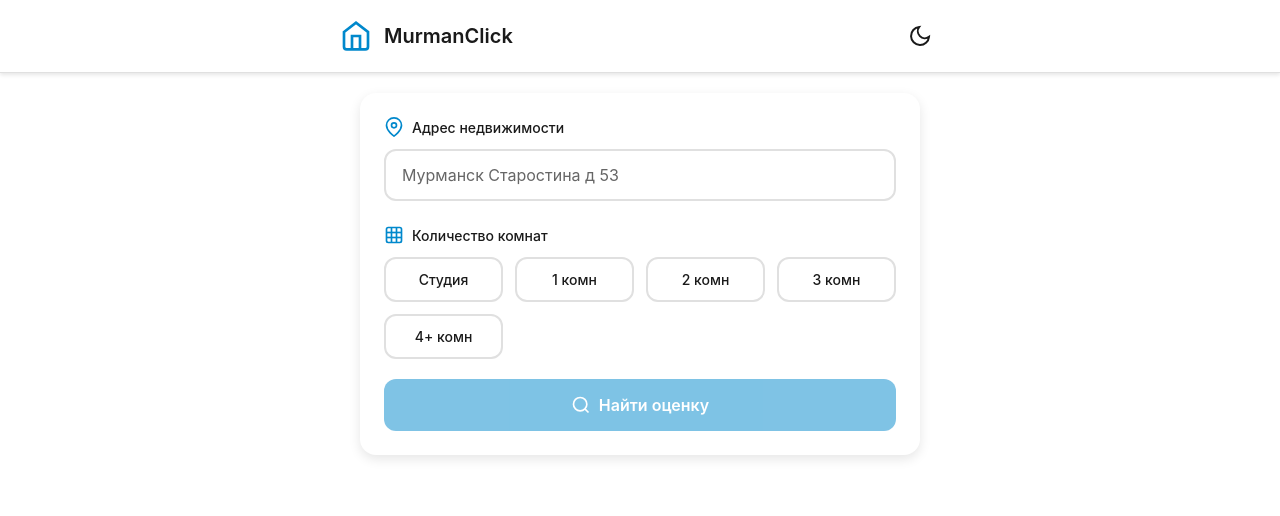
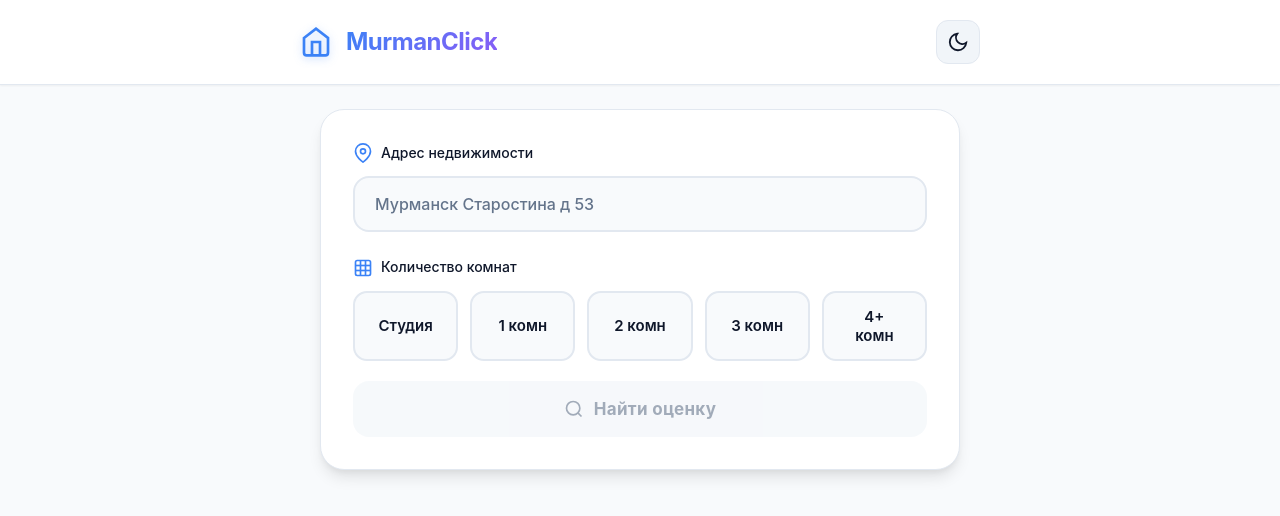
Before and after one commit to Egor51/webappanalyze, a React (Vite) app: page / in a window 1280 px wide. Shown: the top 516 px of the page. Built offline with nearby package versions, Linux system fonts and the light colour scheme.

Commit message:
Modern redesign: gradients, animations, improved shadows and typography

```diff
--- a/src/App.css
+++ b/src/App.css
@@ -2,13 +2,13 @@
   min-height: 100vh;
   display: flex;
   flex-direction: column;
-  background-color: var(--bg-primary);
+  background: var(--bg-primary);
 }
 
 .main-content {
   flex: 1;
-  padding: 20px;
-  max-width: 600px;
+  padding: 24px 20px;
+  max-width: 680px;
   width: 100%;
   margin: 0 auto;
 }
@@ -17,21 +17,36 @@
   display: flex;
   align-items: center;
   gap: 12px;
-  padding: 16px;
-  background-color: var(--error);
+  padding: 16px 20px;
+  background: linear-gradient(135deg, var(--error) 0%, #dc2626 100%);
   color: white;
-  border-radius: 12px;
-  margin-top: 20px;
-  box-shadow: 0 2px 8px var(--shadow);
+  border-radius: 16px;
+  margin-top: 24px;
+  box-shadow: var(--shadow-lg);
+  animation: slideIn 0.3s ease-out;
+  border: 1px solid rgba(255, 255, 255, 0.1);
 }
 
 .error-message svg {
   flex-shrink: 0;
+  filter: drop-shadow(0 2px 4px rgba(0, 0, 0, 0.2));
 }
 
 .error-message p {
   margin: 0;
   font-size: 14px;
+  font-weight: 500;
+}
+
+@keyframes slideIn {
+  from {
+    opacity: 0;
+    transform: translateY(-10px);
+  }
+  to {
+    opacity: 1;
+    transform: translateY(0);
+  }
 }
 
 @media (max-width: 480px) {
--- a/src/components/Header.css
+++ b/src/components/Header.css
@@ -1,15 +1,17 @@
 .header {
-  background-color: var(--card-bg);
+  background: var(--card-bg);
+  backdrop-filter: blur(10px);
   border-bottom: 1px solid var(--border);
-  padding: 16px 20px;
+  padding: 20px 24px;
   position: sticky;
   top: 0;
   z-index: 100;
-  box-shadow: 0 2px 4px var(--shadow);
+  box-shadow: var(--shadow-sm);
+  transition: all 0.3s ease;
 }
 
 .header-content {
-  max-width: 600px;
+  max-width: 680px;
   margin: 0 auto;
   display: flex;
   justify-content: space-between;
@@ -19,47 +21,67 @@
 .logo {
   display: flex;
   align-items: center;
-  gap: 12px;
+  gap: 14px;
 }
 
 .logo svg {
   color: var(--accent);
+  filter: drop-shadow(0 2px 4px rgba(59, 130, 246, 0.3));
+  transition: transform 0.3s ease;
+}
+
+.logo:hover svg {
+  transform: scale(1.1) rotate(5deg);
 }
 
 .logo h1 {
-  font-size: 20px;
-  font-weight: 600;
-  color: var(--text-primary);
+  font-size: 24px;
+  font-weight: 700;
+  background: var(--accent-gradient);
+  -webkit-background-clip: text;
+  -webkit-text-fill-color: transparent;
+  background-clip: text;
   margin: 0;
+  letter-spacing: -0.5px;
 }
 
 .theme-toggle {
-  background: none;
-  border: none;
+  background: var(--bg-secondary);
+  border: 1px solid var(--border);
   cursor: pointer;
-  padding: 8px;
-  border-radius: 8px;
+  padding: 10px;
+  border-radius: 12px;
   color: var(--text-primary);
   display: flex;
   align-items: center;
   justify-content: center;
-  transition: background-color 0.2s ease;
+  transition: all 0.2s ease;
+  width: 44px;
+  height: 44px;
 }
 
 .theme-toggle:hover {
-  background-color: var(--bg-secondary);
+  background: var(--accent);
+  color: white;
+  border-color: var(--accent);
+  transform: translateY(-2px);
+  box-shadow: var(--shadow);
 }
 
 .theme-toggle:active {
-  transform: scale(0.95);
+  transform: translateY(0) scale(0.95);
 }
 
 @media (max-width: 480px) {
   .header {
-    padding: 12px 16px;
+    padding: 16px 20px;
   }
 
   .logo h1 {
-    font-size: 18px;
+    font-size: 20px;
+  }
+
+  .logo {
+    gap: 12px;
   }
 }
--- a/src/components/Loader.css
+++ b/src/components/Loader.css
@@ -2,26 +2,28 @@
   display: flex;
   justify-content: center;
   align-items: center;
-  padding: 60px 20px;
-  min-height: 300px;
+  padding: 80px 20px;
+  min-height: 400px;
 }
 
 .loader {
   display: flex;
   flex-direction: column;
   align-items: center;
-  gap: 24px;
+  gap: 32px;
 }
 
 .loader-house {
   color: var(--accent);
-  animation: pulse 1.5s ease-in-out infinite;
+  filter: drop-shadow(0 4px 8px rgba(59, 130, 246, 0.3));
+  animation: pulse 1.5s ease-in-out infinite, float 3s ease-in-out infinite;
 }
 
 .loader-text {
-  font-size: 16px;
+  font-size: 18px;
   color: var(--text-secondary);
-  font-weight: 500;
+  font-weight: 600;
+  letter-spacing: 0.5px;
 }
 
 @keyframes pulse {
@@ -30,7 +32,16 @@
     transform: scale(1);
   }
   50% {
-    opacity: 0.6;
-    transform: scale(1.05);
+    opacity: 0.7;
+    transform: scale(1.1);
   }
 }
+
+@keyframes float {
+  0%, 100% {
+    transform: translateY(0);
+  }
+  50% {
+    transform: translateY(-10px);
+  }
+}
--- a/src/components/Results.css
+++ b/src/components/Results.css
@@ -1,26 +1,66 @@
 .results {
   display: flex;
   flex-direction: column;
-  gap: 16px;
+  gap: 24px;
+  animation: fadeIn 0.5s ease-out;
+}
+
+@keyframes fadeIn {
+  from {
+    opacity: 0;
+    transform: translateY(20px);
+  }
+  to {
+    opacity: 1;
+    transform: translateY(0);
+  }
 }
 
 .results-header {
-  margin-bottom: 8px;
+  margin-bottom: 12px;
 }
 
 .results-header h2 {
-  font-size: 24px;
-  font-weight: 600;
-  color: var(--text-primary);
+  font-size: 28px;
+  font-weight: 800;
+  background: var(--accent-gradient);
+  -webkit-background-clip: text;
+  -webkit-text-fill-color: transparent;
+  background-clip: text;
   margin: 0;
+  letter-spacing: -0.5px;
 }
 
 .result-card {
-  background-color: var(--card-bg);
-  border-radius: 16px;
-  padding: 20px;
-  box-shadow: 0 4px 12px var(--shadow);
+  background: var(--card-bg);
+  border-radius: 24px;
+  padding: 28px;
+  box-shadow: var(--shadow-lg);
   border: 1px solid var(--border);
+  transition: all 0.3s ease;
+  position: relative;
+  overflow: hidden;
+}
+
+.result-card::before {
+  content: '';
+  position: absolute;
+  top: 0;
+  left: 0;
+  right: 0;
+  height: 4px;
+  background: var(--accent-gradient);
+  opacity: 0;
+  transition: opacity 0.3s ease;
+}
+
+.result-card:hover {
+  box-shadow: var(--shadow-xl);
+  transform: translateY(-4px);
+}
+
+.result-card:hover::before {
+  opacity: 1;
 }
 
 .address-card {
@@ -68,9 +108,13 @@
 }
 
 .price-value {
-  font-size: 32px;
-  font-weight: 700;
-  color: var(--accent);
+  font-size: 36px;
+  font-weight: 800;
+  background: var(--accent-gradient);
+  -webkit-background-clip: text;
+  -webkit-text-fill-color: transparent;
+  background-clip: text;
+  letter-spacing: -1px;
 }
 
 .price-details {
--- a/src/components/SearchForm.css
+++ b/src/components/SearchForm.css
@@ -1,9 +1,28 @@
 .search-form {
-  background-color: var(--card-bg);
-  border-radius: 16px;
-  padding: 24px;
-  box-shadow: 0 4px 12px var(--shadow);
-  margin-bottom: 24px;
+  background: var(--card-bg);
+  border-radius: 24px;
+  padding: 32px;
+  box-shadow: var(--shadow-lg);
+  margin-bottom: 32px;
+  border: 1px solid var(--border);
+  transition: all 0.3s ease;
+  animation: fadeInUp 0.4s ease-out;
+}
+
+.search-form:hover {
+  box-shadow: var(--shadow-xl);
+  transform: translateY(-2px);
+}
+
+@keyframes fadeInUp {
+  from {
+    opacity: 0;
+    transform: translateY(20px);
+  }
+  to {
+    opacity: 1;
+    transform: translateY(0);
+  }
 }
 
 .form-group {
@@ -31,20 +50,22 @@
 
 .form-input {
   width: 100%;
-  padding: 14px 16px;
+  padding: 16px 20px;
   font-size: 16px;
   border: 2px solid var(--border);
-  border-radius: 12px;
-  background-color: var(--bg-primary);
+  border-radius: 16px;
+  background: var(--bg-primary);
   color: var(--text-primary);
-  transition: border-color 0.2s ease, box-shadow 0.2s ease;
+  transition: all 0.3s ease;
   font-family: inherit;
+  font-weight: 500;
 }
 
 .form-input:focus {
   outline: none;
   border-color: var(--accent);
-  box-shadow: 0 0 0 3px rgba(0, 136, 204, 0.1);
+  box-shadow: 0 0 0 4px rgba(59, 130, 246, 0.1), var(--shadow);
+  transform: translateY(-1px);
 }
 
 .form-input::placeholder {
@@ -58,27 +79,54 @@
 }
 
 .room-option {
-  padding: 12px 16px;
-  font-size: 14px;
-  font-weight: 500;
+  padding: 14px 20px;
+  font-size: 15px;
+  font-weight: 600;
   border: 2px solid var(--border);
-  border-radius: 12px;
-  background-color: var(--bg-primary);
+  border-radius: 14px;
+  background: var(--bg-primary);
   color: var(--text-primary);
   cursor: pointer;
-  transition: all 0.2s ease;
+  transition: all 0.3s ease;
   font-family: inherit;
+  position: relative;
+  overflow: hidden;
+}
+
+.room-option::before {
+  content: '';
+  position: absolute;
+  top: 0;
+  left: -100%;
+  width: 100%;
+  height: 100%;
+  background: var(--accent-gradient);
+  transition: left 0.3s ease;
+  z-index: 0;
 }
 
 .room-option:hover {
   border-color: var(--accent);
-  background-color: var(--bg-secondary);
+  background: var(--bg-secondary);
+  transform: translateY(-2px);
+  box-shadow: var(--shadow);
 }
 
 .room-option.active {
   border-color: var(--accent);
-  background-color: var(--accent);
+  background: var(--accent-gradient);
   color: white;
+  box-shadow: var(--shadow);
+  transform: translateY(-2px);
+}
+
+.room-option.active::before {
+  left: 0;
+}
+
+.room-option > * {
+  position: relative;
+  z-index: 1;
 }
 
 .room-option:active {
@@ -87,33 +135,56 @@
 
 .submit-button {
   width: 100%;
-  padding: 16px;
-  font-size: 16px;
-  font-weight: 600;
-  background-color: var(--accent);
+  padding: 18px 24px;
+  font-size: 17px;
+  font-weight: 700;
+  background: var(--accent-gradient);
   color: white;
   border: none;
-  border-radius: 12px;
+  border-radius: 16px;
   cursor: pointer;
   display: flex;
   align-items: center;
   justify-content: center;
-  gap: 8px;
-  transition: background-color 0.2s ease, transform 0.1s ease;
+  gap: 10px;
+  transition: all 0.3s ease;
   font-family: inherit;
+  box-shadow: var(--shadow-lg);
+  letter-spacing: 0.3px;
+  position: relative;
+  overflow: hidden;
+}
+
+.submit-button::before {
+  content: '';
+  position: absolute;
+  top: 0;
+  left: -100%;
+  width: 100%;
+  height: 100%;
+  background: linear-gradient(90deg, transparent, rgba(255, 255, 255, 0.2), transparent);
+  transition: left 0.5s ease;
 }
 
 .submit-button:hover:not(:disabled) {
-  background-color: var(--accent-hover);
+  transform: translateY(-2px);
+  box-shadow: var(--shadow-xl);
+}
+
+.submit-button:hover:not(:disabled)::before {
+  left: 100%;
 }
 
 .submit-button:active:not(:disabled) {
-  transform: scale(0.98);
+  transform: translateY(0) scale(0.98);
 }
 
 .submit-button:disabled {
-  opacity: 0.5;
+  opacity: 0.6;
   cursor: not-allowed;
+  background: var(--bg-secondary);
+  color: var(--text-secondary);
+  box-shadow: none;
 }
 
 @media (max-width: 480px) {
--- a/src/index.css
+++ b/src/index.css
@@ -5,43 +5,63 @@
 }
 
 :root {
-  --bg-primary: #ffffff;
-  --bg-secondary: #f5f5f5;
-  --text-primary: #1a1a1a;
-  --text-secondary: #666666;
-  --accent: #0088cc;
-  --accent-hover: #006ba3;
-  --border: #e0e0e0;
+  --bg-primary: #f8fafc;
+  --bg-secondary: #f1f5f9;
+  --text-primary: #0f172a;
+  --text-secondary: #64748b;
+  --accent: #3b82f6;
+  --accent-hover: #2563eb;
+  --accent-gradient: linear-gradient(135deg, #3b82f6 0%, #8b5cf6 100%);
+  --border: #e2e8f0;
   --card-bg: #ffffff;
-  --shadow: rgba(0, 0, 0, 0.1);
-  --success: #4caf50;
-  --error: #f44336;
+  --shadow-sm: 0 1px 2px 0 rgba(0, 0, 0, 0.05);
+  --shadow: 0 4px 6px -1px rgba(0, 0, 0, 0.1), 0 2px 4px -1px rgba(0, 0, 0, 0.06);
+  --shadow-lg: 0 10px 15px -3px rgba(0, 0, 0, 0.1), 0 4px 6px -2px rgba(0, 0, 0, 0.05);
+  --shadow-xl: 0 20px 25px -5px rgba(0, 0, 0, 0.1), 0 10px 10px -5px rgba(0, 0, 0, 0.04);
+  --success: #10b981;
+  --error: #ef4444;
+  --warning: #f59e0b;
 }
 
 [data-theme="dark"] {
-  --bg-primary: #1a1a1a;
-  --bg-secondary: #2a2a2a;
-  --text-primary: #ffffff;
-  --text-secondary: #b0b0b0;
-  --accent: #0088cc;
-  --accent-hover: #00a0e6;
-  --border: #404040;
-  --card-bg: #2a2a2a;
-  --shadow: rgba(0, 0, 0, 0.3);
-  --success: #66bb6a;
-  --error: #ef5350;
+  --bg-primary: #0f172a;
+  --bg-secondary: #1e293b;
+  --text-primary: #f1f5f9;
+  --text-secondary: #94a3b8;
+  --accent: #60a5fa;
+  --accent-hover: #3b82f6;
+  --accent-gradient: linear-gradient(135deg, #60a5fa 0%, #a78bfa 100%);
+  --border: #334155;
+  --card-bg: #1e293b;
+  --shadow-sm: 0 1px 2px 0 rgba(0, 0, 0, 0.3);
+  --shadow: 0 4px 6px -1px rgba(0, 0, 0, 0.3), 0 2px 4px -1px rgba(0, 0, 0, 0.2);
+  --shadow-lg: 0 10px 15px -3px rgba(0, 0, 0, 0.3), 0 4px 6px -2px rgba(0, 0, 0, 0.2);
+  --shadow-xl: 0 20px 25px -5px rgba(0, 0, 0, 0.4), 0 10px 10px -5px rgba(0, 0, 0, 0.2);
+  --success: #34d399;
+  --error: #f87171;
+  --warning: #fbbf24;
 }
 
 body {
-  font-family: -apple-system, BlinkMacSystemFont, 'Segoe UI', 'Roboto', 'Oxygen',
+  font-family: -apple-system, BlinkMacSystemFont, 'Segoe UI', 'Roboto', 'Inter', 'Oxygen',
     'Ubuntu', 'Cantarell', 'Fira Sans', 'Droid Sans', 'Helvetica Neue',
     sans-serif;
   -webkit-font-smoothing: antialiased;
   -moz-osx-font-smoothing: grayscale;
-  background-color: var(--bg-primary);
+  background: var(--bg-primary);
+  background-image:
+    radial-gradient(at 0% 0%, rgba(59, 130, 246, 0.05) 0px, transparent 50%),
+    radial-gradient(at 100% 100%, rgba(139, 92, 246, 0.05) 0px, transparent 50%);
   color: var(--text-primary);
   transition: background-color 0.3s ease, color 0.3s ease;
   overflow-x: hidden;
+  line-height: 1.6;
+}
+
+[data-theme="dark"] body {
+  background-image:
+    radial-gradient(at 0% 0%, rgba(96, 165, 250, 0.1) 0px, transparent 50%),
+    radial-gradient(at 100% 100%, rgba(167, 139, 250, 0.1) 0px, transparent 50%);
 }
 
 #root {
```
